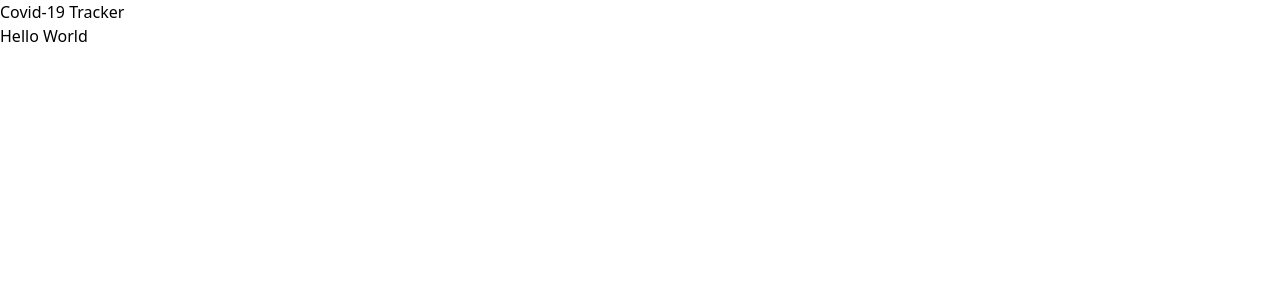
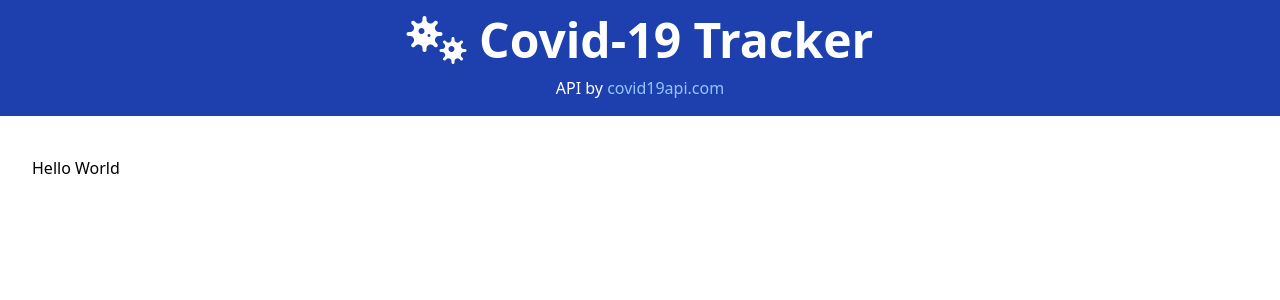
Before and after one commit to BFF271/vue-tailwind-covid19-tracker, a Vue app: page / in a window 1280 px wide. Shown: the top 300 px of the page. Built offline with nearby package versions, Linux system fonts and the light colour scheme; no server answers.

Commit message:
checkpoint: header & tailwind config complete

```diff
--- a/src/App.vue
+++ b/src/App.vue
@@ -1,6 +1,8 @@
 <template>
-<Header />
-<router-view />
+  <Header />
+  <div class="container">
+    <router-view />
+  </div>
 
 </template>
 
@@ -10,6 +12,6 @@
 export default {
   components: {
     Header
-  }
+  },
 }
 </script>
--- a/src/components/Header.vue
+++ b/src/components/Header.vue
@@ -1,6 +1,11 @@
 <template>
-  <header>
-    <div>Covid-19 Tracker</div>
+  <header class="text-center bg-blue-800 text-white p-4 mb-10">
+    <div class="text-3xl md:text-5xl font-bold mb-3">
+      <i class="fa fa-viruses"></i>
+      Covid-19 Tracker</div>
+    <p>
+      API by <a class="text-blue-300" href="https://covid19api.com" target="_blank">covid19api.com</a>
+    </p>
   </header>
 </template>
 
--- a/tailwind.config.js
+++ b/tailwind.config.js
@@ -3,6 +3,10 @@
     darkMode: false, // or 'media' or 'class'
     theme: {
         extend: {},
+        container: {
+            center: true,
+            padding: '2rem',
+        }
     },
     variants: {
         extend: {},
```
Lines whose indentation alone changed are shown as unchanged.
